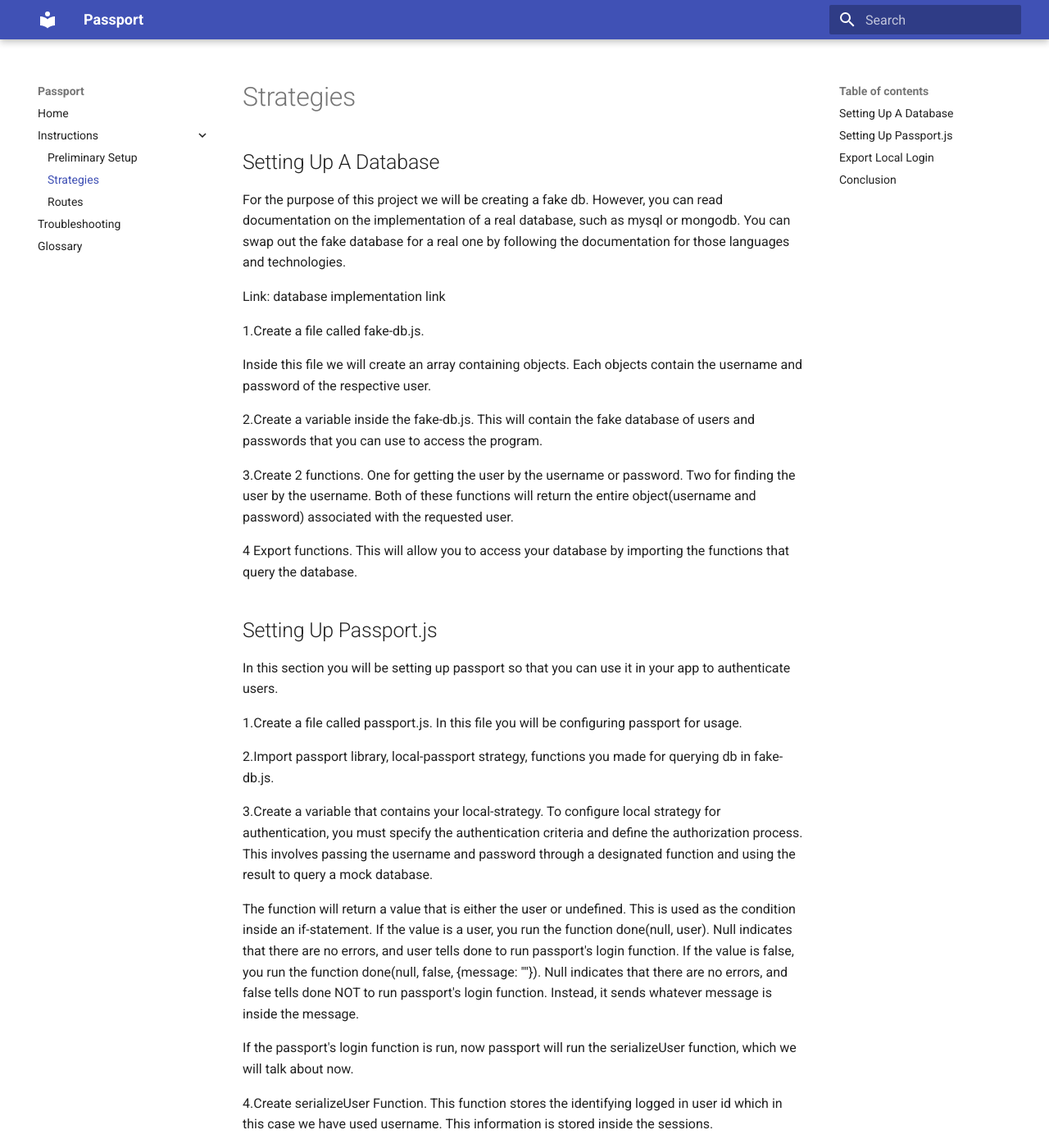
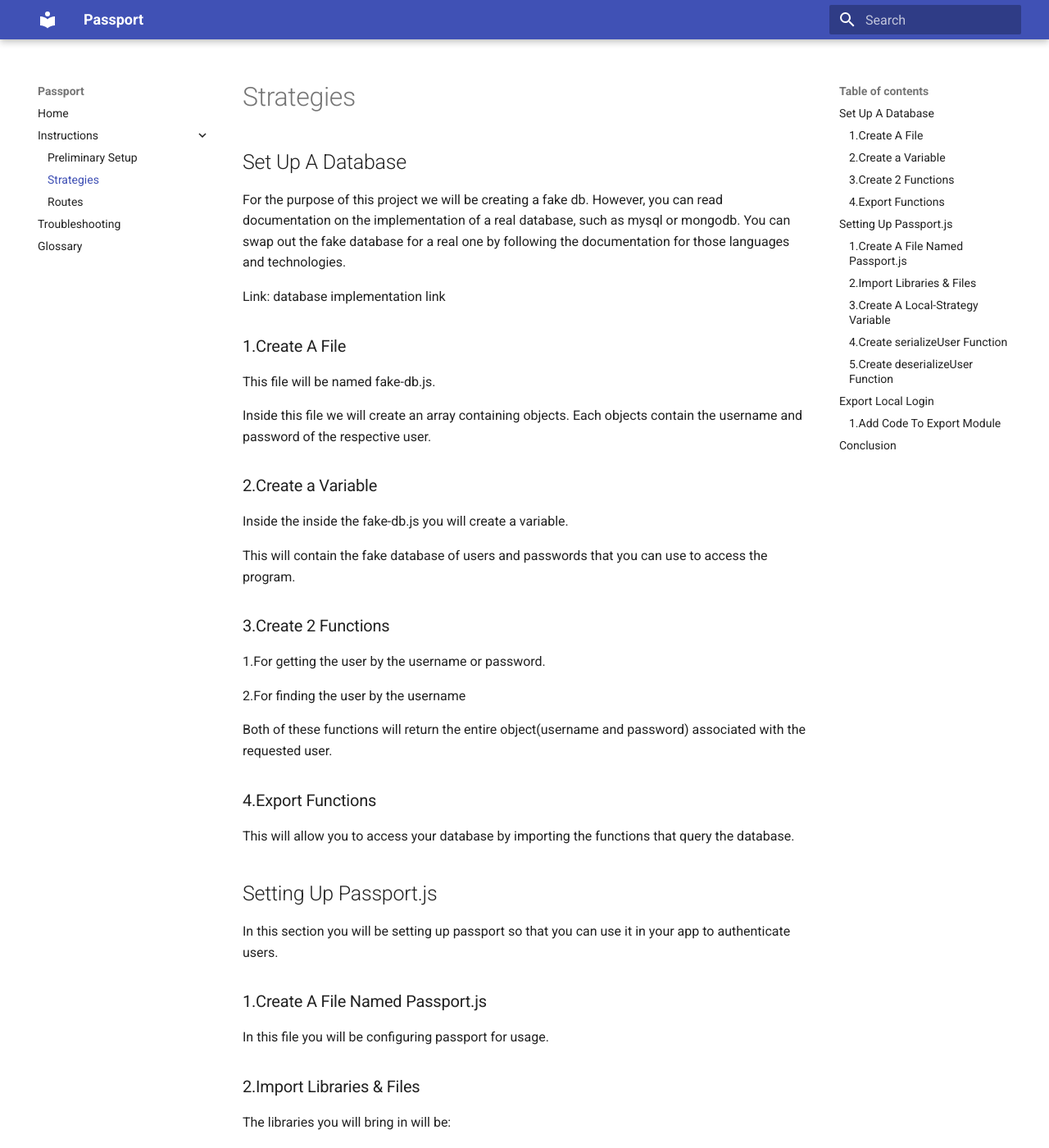
Before and after one commit to breadscorner/Passport.js-LocalStrategyUserDocumentation, an MkDocs documentation site: the page built from docs/strategies.md, in a window 1280 px wide and 1400 px high. Shown: the whole window at 82% size. Built offline with MkDocs 1.6.1 and Material for MkDocs 9.7.7, drawn with Linux system fonts in a browser that asks for light colours; some of the changed text lies outside the part shown.

Commit message:
update headers on instruction pages

```diff
--- a/docs/strategies.md
+++ b/docs/strategies.md
@@ -1,20 +1,30 @@
 # Strategies
 
-## Setting Up A Database
+## Set Up A Database
 
 For the purpose of this project we will be creating a fake db. However, you can read documentation on the implementation of a real database, such as mysql or mongodb. You can swap out the fake database for a real one by following the documentation for those languages and technologies.
 
 Link: database implementation link
 
-1.Create a file called fake-db.js.
+### 1.Create A File
+
+This file will be named fake-db.js.
 
 Inside this file we will create an array containing objects. Each objects contain the username and password of the respective user.
 
-2.Create a variable inside the fake-db.js.
+### 2.Create a Variable
+
+Inside the inside the fake-db.js you will create a variable.
+
 This will contain the fake database of users and passwords that you can use to access the program.
 <!-- screenshot of the code block -->
 
-3.Create 2 functions. One for getting the user by the username or password. Two for finding the user by the username.
+### 3.Create 2 Functions
+
+1.For getting the user by the username or password.
+
+2.For finding the user by the username
+
 Both of these functions will return the entire object(username and password) associated with the requested user.
 <!-- code block for first function -->
 <!-- explanation of code block -->
@@ -22,7 +32,8 @@
 <!-- explanation of code block -->
 <!-- Note: if using another database you would code the functions differently but the logic would remain the same -->
 
-4 Export functions.
+### 4.Export Functions
+
 This will allow you to access your database by importing the functions that query the database.
 <!-- code block of the export and import codes -->
 
@@ -30,14 +41,22 @@
 
 In this section you will be setting up passport so that you can use it in your app to authenticate users.
 
-1.Create a file called passport.js.
+### 1.Create A File Named Passport.js
+
 In this file you will be configuring passport for usage.
 <!--  -->
 
-2.Import passport library, local-passport strategy, functions you made for querying db in fake-db.js.
+### 2.Import Libraries & Files
+
+The libraries you will bring in will be:
+
+* Passport library
+* Local passport strategy
+* Functions you made for querying db in fake-db.js.
 <!-- code block of the imports -->
 
-3.Create a variable that contains your local-strategy.
+### 3.Create A Local-Strategy Variable
+
 To configure local strategy for authentication, you must specify the authentication criteria and define the authorization process. This involves passing the username and password through a designated function and using the result to query a mock database.
 
 <!-- code block displaying this step -->
@@ -48,11 +67,13 @@
 
 If the passport's login function is run, now passport will run the serializeUser function, which we will talk about now.
 
-4.Create serializeUser Function.
+### 4.Create serializeUser Function
+
 This function stores the identifying logged in user id which in this case we have used username. This information is stored inside the sessions.
 <!-- code block of serializeUser -->
 
-5.Create deserializeUser Function.
+### 5.Create deserializeUser Function
+
 In this function the information that the done function inside the serialize function takes, which is the user's username, is used in deserializeUser. We use a function(name of function) from our fake-db.js to query for the user based off of their username. The returned value from that function is stored inside a variable.
 <!-- code block of deserializeUser function -->
 
@@ -65,7 +86,8 @@
 
 You need to tell passport that you want to use local strategy and that you want to export passport so that it can be used in app.js.
 
-1.Add Code To Export Module
+### 1.Add Code To Export Module
+
 Add a line of code to the bottom of passport.js.
  <!-- code block -->
 
--- a/mkdocs.yml
+++ b/mkdocs.yml
@@ -10,7 +10,7 @@
   - 'pymdownx.details'
   - 'pymdownx.superfences'
 
-htmltitle: 'Passport.js Local Strategy'
+htmltitle: 'Passport.js- Local Strategy'
 
 nav:
   - Home: 'index.md'
```
Also changed, not shown: docs/preliminary.md (+2 -2 lines), docs/routes.md (line endings or trailing spaces).
